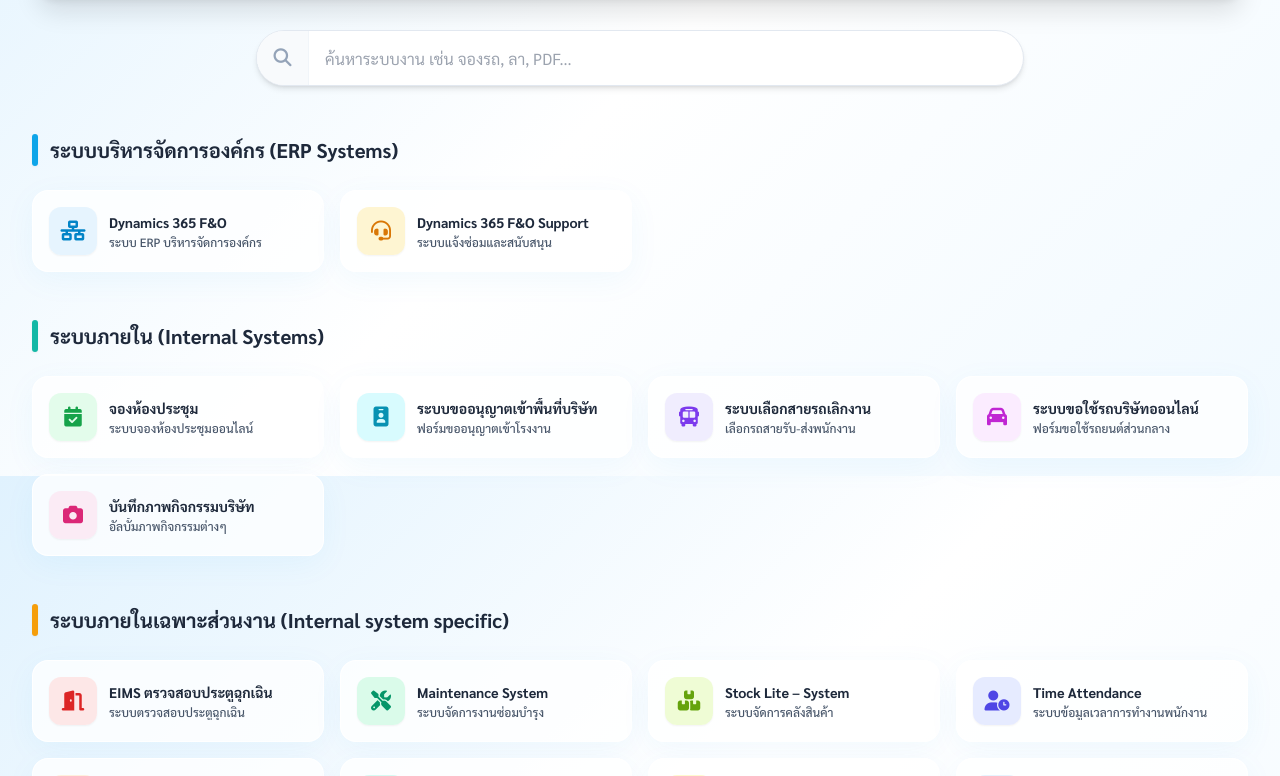
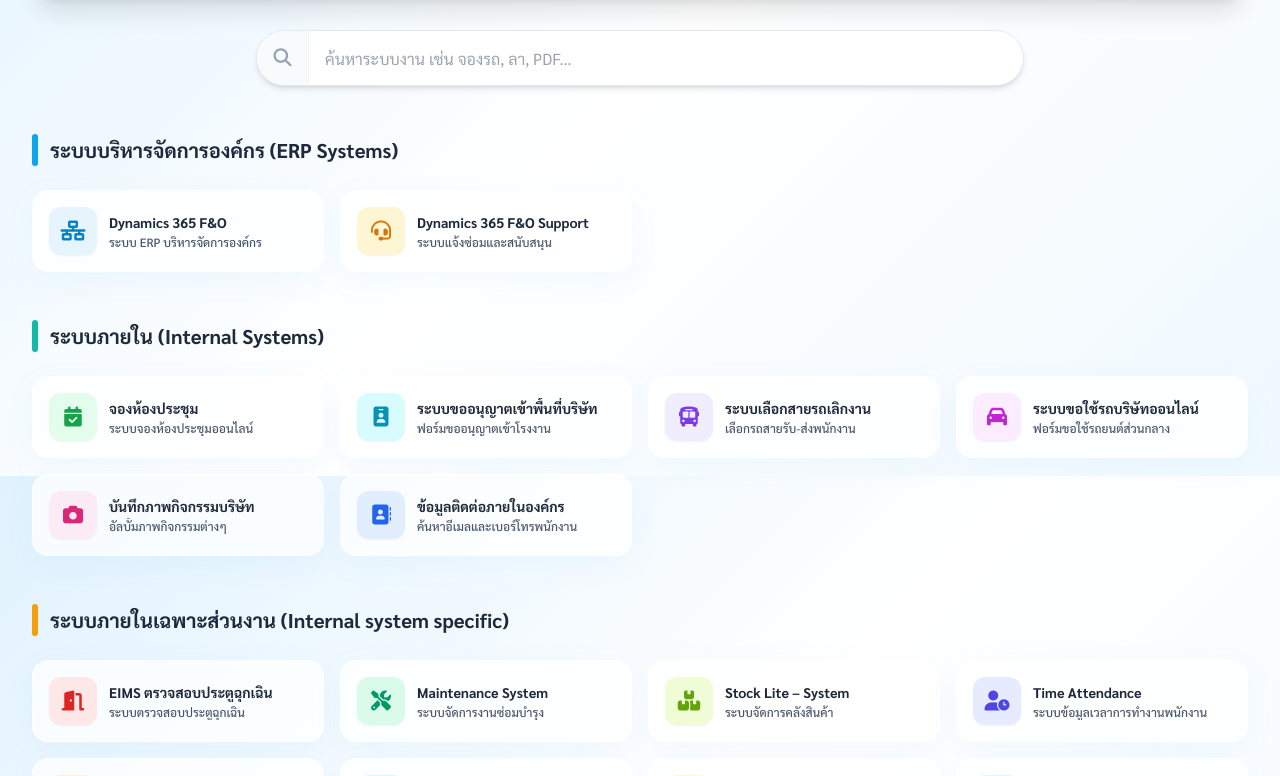
Before and after one commit to ZOAR-BEGIN/potal.takahatary, a plain HTML site: page index.html in a window 1280 px wide. Shown: the part 324-1100 px from the top of the page. Drawn offline with nearby package versions, Linux system fonts and the light colour scheme.

Commit message:
Update index.html

```diff
--- a/index.html
+++ b/index.html
@@ -238,6 +238,17 @@
                     <div class="relative z-10 flex-1 min-w-0">
                         <h3 class="font-bold text-slate-800 text-sm truncate" data-i18n="title_activity">บันทึกภาพกิจกรรมบริษัท</h3>
                         <p class="text-slate-600 text-xs mt-0.5 font-medium truncate" data-i18n="desc_activity">อัลบั้มภาพกิจกรรมต่างๆ</p>
+                    </div>
+                </a>
+
+                <!-- ระบบข้อมูลติดต่อภายใน (เพิ่งเพิ่มใหม่) -->
+                <a href="https://sites.google.com/view/orgcontact-orgconnect/staffbook" target="_blank" class="glass-card card-hover group rounded-2xl p-4 flex items-center gap-3 relative overflow-hidden">
+                    <div class="w-12 h-12 shrink-0 rounded-xl bg-blue-100/80 flex items-center justify-center text-blue-600 group-hover:scale-110 group-hover:bg-blue-100 transition-all duration-300 shadow-sm">
+                        <i class="fas fa-address-book text-xl"></i>
+                    </div>
+                    <div class="relative z-10 flex-1 min-w-0">
+                        <h3 class="font-bold text-slate-800 text-sm truncate" data-i18n="title_contact">ข้อมูลติดต่อภายในองค์กร</h3>
+                        <p class="text-slate-600 text-xs mt-0.5 font-medium truncate" data-i18n="desc_contact">ค้นหาอีเมลและเบอร์โทรพนักงาน</p>
                     </div>
                 </a>
             </div>
@@ -619,6 +630,8 @@
                 desc_bus: "เลือกรถสายรับ-ส่งพนักงาน",
                 title_vehicle_req: "ระบบขอใช้รถบริษัทออนไลน์",
                 desc_vehicle_req: "ฟอร์มขอใช้รถยนต์ส่วนกลาง",
+                title_contact: "ข้อมูลติดต่อภายในองค์กร",
+                desc_contact: "ค้นหาอีเมลและเบอร์โทรพนักงาน",
                 title_ert: "เบอร์โทรติดต่อเหตุฉุกเฉิน",
                 desc_ert: "ติดต่อทีมรับมือเหตุฉุกเฉิน (ERT)",
                 title_tcs: "ระบบบันทึกค่าขนส่งรถเทพพัฒนา",
@@ -695,6 +708,8 @@
                 desc_bus: "Employee bus route system",
                 title_vehicle_req: "Company Vehicle Request",
                 desc_vehicle_req: "Online vehicle request form",
+                title_contact: "Internal Contact Book",
+                desc_contact: "Search staff emails & phone numbers",
                 title_ert: "Emergency Contacts",
                 desc_ert: "Contact ERT Team",
                 title_tcs: "Thep Pattana Transport Cost",
```
